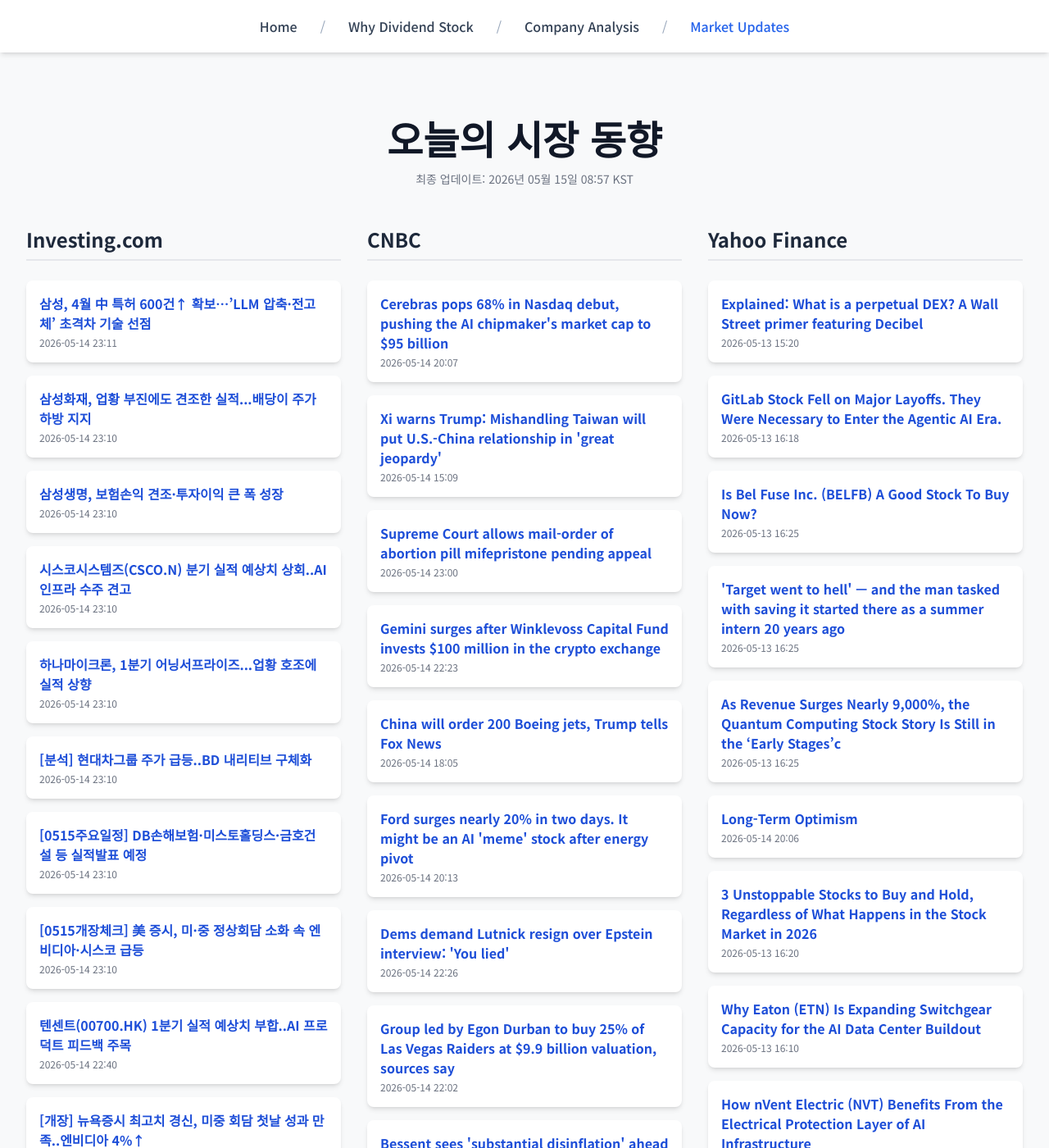
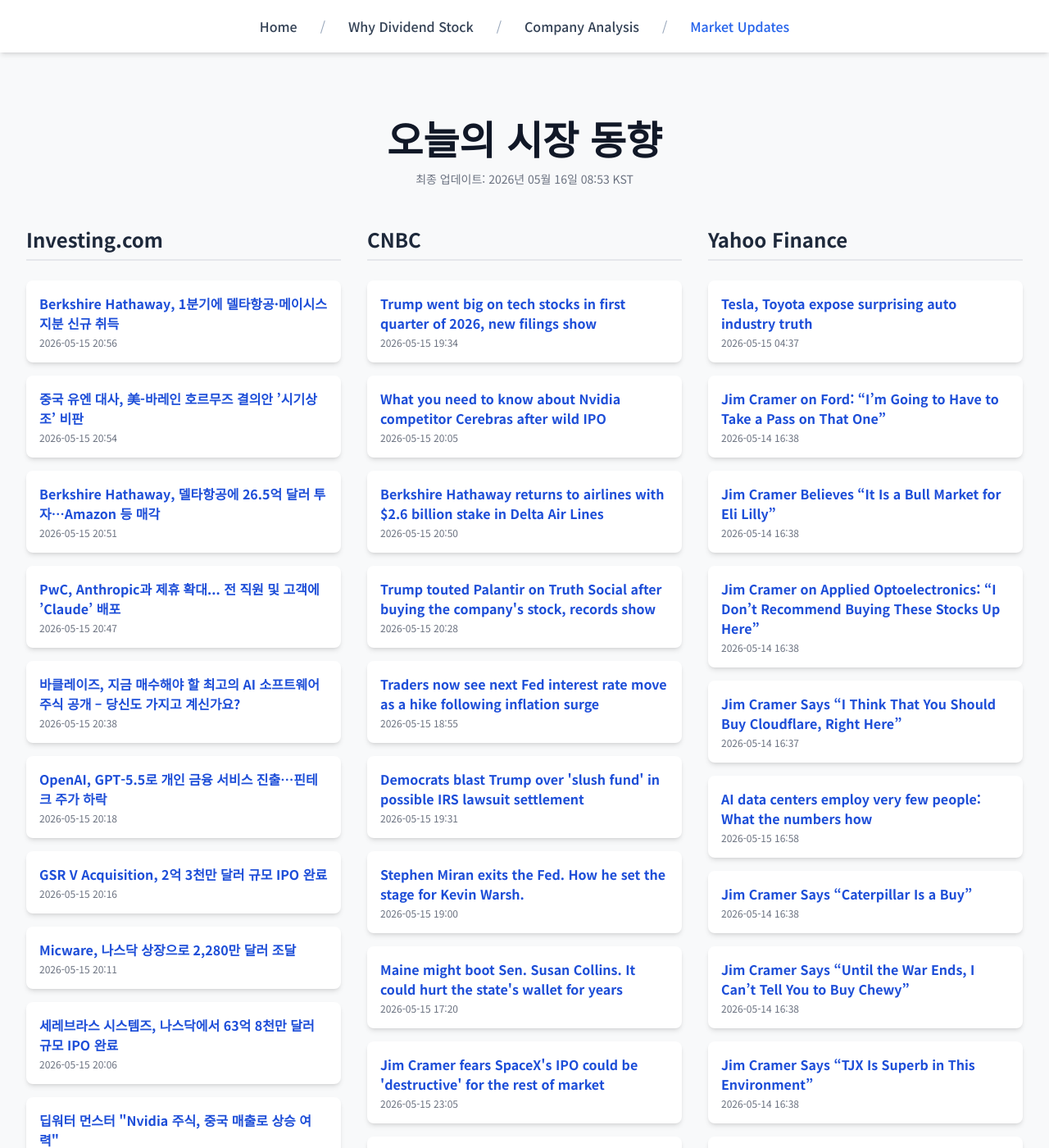
Before and after one commit to Kay-Hwang/my-company-analysis, a Jekyll site: the page built from market-updates.html, in a window 1280 px wide and 1400 px high. Shown: the whole window at 82% size. Built offline with Jekyll 4.4.1, drawn with Linux system fonts in a browser that asks for light colours; nearby versions of some CDN libraries; a script that is not in the unit is left out; some of the changed text lies outside the part shown.

Commit message:
Update daily data

```diff
--- a/_data/latest_data.json
+++ b/_data/latest_data.json
@@ -1,190 +1,190 @@
 {
-  "lastUpdated": "2026년 05월 15일 08:57 KST",
+  "lastUpdated": "2026년 05월 16일 08:53 KST",
   "news": {
     "investing": [
       {
-        "title": "삼성, 4월 中 특허 600건↑ 확보…’LLM 압축·전고체’ 초격차 기술 선점",
-        "link": "https://kr.investing.com/news/stock-market-news/article-1947121",
-        "pubDate": "2026-05-14 23:11:18",
-        "summary": "삼성, 4월 中 특허 600건↑ 확보…’LLM 압축·전고체’ 초격차 기술 선점"
+        "title": "Berkshire Hathaway, 1분기에 델타항공·메이시스 지분 신규 취득",
+        "link": "https://kr.investing.com/news/stock-market-news/article-1948848",
+        "pubDate": "2026-05-15 20:56:32",
+        "summary": "Berkshire Hathaway, 1분기에 델타항공·메이시스 지분 신규 취득"
       },
       {
-        "title": "삼성화재, 업황 부진에도 견조한 실적...배당이 주가 하방 지지",
-        "link": "https://kr.investing.com/news/stock-market-news/article-1947118",
-        "pubDate": "2026-05-14 23:10:27",
-        "summary": "삼성화재, 업황 부진에도 견조한 실적...배당이 주가 하방 지지"
+        "title": "중국 유엔 대사, 美-바레인 호르무즈 결의안 ’시기상조’ 비판",
+        "link": "https://kr.investing.com/news/stock-market-news/article-93CH-1948843",
+        "pubDate": "2026-05-15 20:54:11",
+        "summary": "중국 유엔 대사, 美-바레인 호르무즈 결의안 ’시기상조’ 비판"
       },
       {
-        "title": "삼성생명, 보험손익 견조·투자이익 큰 폭 성장",
-        "link": "https://kr.investing.com/news/stock-market-news/article-1947117",
-        "pubDate": "2026-05-14 23:10:26",
-        "summary": "삼성생명, 보험손익 견조·투자이익 큰 폭 성장"
+        "title": "Berkshire Hathaway, 델타항공에 26.5억 달러 투자…Amazon 등 매각",
+        "link": "https://kr.investing.com/news/stock-market-news/article-93CH-1948838",
+        "pubDate": "2026-05-15 20:51:52",
+        "summary": "Berkshire Hathaway, 델타항공에 26.5억 달러 투자…Amazon 등 매각"
       },
       {
-        "title": "시스코시스템즈(CSCO.N) 분기 실적 예상치 상회..AI 인프라 수주 견고",
-        "link": "https://kr.investing.com/news/stock-market-news/article-1947116",
-        "pubDate": "2026-05-14 23:10:26",
-        "summary": "시스코시스템즈(CSCO.N) 분기 실적 예상치 상회..AI 인프라 수주 견고"
+        "title": "PwC, Anthropic과 제휴 확대... 전 직원 및 고객에 ’Claude’ 배포",
+        "link": "https://kr.investing.com/news/stock-market-news/article-93CH-1948833",
+        "pubDate": "2026-05-15 20:47:01",
+        "summary": "PwC, Anthropic과 제휴 확대... 전 직원 및 고객에 ’Claude’ 배포"
       },
       {
-        "title": "하나마이크론, 1분기 어닝서프라이즈...업황 호조에 실적 상향",
-        "link": "https://kr.investing.com/news/stock-market-news/article-1947115",
-        "pubDate": "2026-05-14 23:10:26",
-        "summary": "하나마이크론, 1분기 어닝서프라이즈...업황 호조에 실적 상향"
+        "title": "바클레이즈, 지금 매수해야 할 최고의 AI 소프트웨어 주식 공개 – 당신도 가지고 계신가요?",
+        "link": "https://kr.investing.com/news/stock-market-news/article-93CH-1948821",
+        "pubDate": "2026-05-15 20:38:11",
+        "summary": "바클레이즈, 지금 매수해야 할 최고의 AI 소프트웨어 주식 공개 – 당신도 가지고 계신가요?"
       },
       {
-        "title": "[분석] 현대차그룹 주가 급등..BD 내리티브 구체화",
-        "link": "https://kr.investing.com/news/stock-market-news/article-1947114",
-        "pubDate": "2026-05-14 23:10:26",
-        "summary": "[분석] 현대차그룹 주가 급등..BD 내리티브 구체화"
+        "title": "OpenAI, GPT-5.5로 개인 금융 서비스 진출…핀테크 주가 하락",
+        "link": "https://kr.investing.com/news/stock-market-news/article-1948781",
+        "pubDate": "2026-05-15 20:18:21",
+        "summary": "OpenAI, GPT-5.5로 개인 금융 서비스 진출…핀테크 주가 하락"
       },
       {
-        "title": "[0515주요일정] DB손해보험·미스토홀딩스·금호건설 등 실적발표 예정",
-        "link": "https://kr.investing.com/news/stock-market-news/article-1947113",
-        "pubDate": "2026-05-14 23:10:11",
-        "summary": "[0515주요일정] DB손해보험·미스토홀딩스·금호건설 등 실적발표 예정"
+        "title": "GSR V Acquisition, 2억 3천만 달러 규모 IPO 완료",
+        "link": "https://kr.investing.com/news/stock-market-news/article-432SI-1948773",
+        "pubDate": "2026-05-15 20:16:16",
+        "summary": "GSR V Acquisition, 2억 3천만 달러 규모 IPO 완료"
       },
       {
-        "title": "[0515개장체크] 美 증시, 미·중 정상회담 소화 속 엔비디아·시스코 급등",
-        "link": "https://kr.investing.com/news/stock-market-news/article-1947112",
-        "pubDate": "2026-05-14 23:10:10",
-        "summary": "[0515개장체크] 美 증시, 미·중 정상회담 소화 속 엔비디아·시스코 급등"
+        "title": "Micware, 나스닥 상장으로 2,280만 달러 조달",
+        "link": "https://kr.investing.com/news/stock-market-news/article-432SI-1948757",
+        "pubDate": "2026-05-15 20:11:04",
+        "summary": "Micware, 나스닥 상장으로 2,280만 달러 조달"
       },
       {
-        "title": "텐센트(00700.HK) 1분기 실적 예상치 부합..AI 프로덕트 피드백 주목",
-        "link": "https://kr.investing.com/news/stock-market-news/article-1947095",
-        "pubDate": "2026-05-14 22:40:24",
-        "summary": "텐센트(00700.HK) 1분기 실적 예상치 부합..AI 프로덕트 피드백 주목"
+        "title": "세레브라스 시스템즈, 나스닥에서 63억 8천만 달러 규모 IPO 완료",
+        "link": "https://kr.investing.com/news/stock-market-news/article-432SI-1948750",
+        "pubDate": "2026-05-15 20:06:26",
+        "summary": "세레브라스 시스템즈, 나스닥에서 63억 8천만 달러 규모 IPO 완료"
       },
       {
-        "title": "[개장] 뉴욕증시 최고치 경신, 미중 회담 첫날 성과 만족..엔비디아  4%↑",
-        "link": "https://kr.investing.com/news/stock-market-news/article-1947075",
-        "pubDate": "2026-05-14 22:10:25",
-        "summary": "[개장] 뉴욕증시 최고치 경신, 미중 회담 첫날 성과 만족..엔비디아  4%↑"
+        "title": "딥워터 먼스터 \"Nvidia 주식, 중국 매출로 상승 여력\"",
+        "link": "https://kr.investing.com/news/stock-market-news/article-93CH-1948744",
+        "pubDate": "2026-05-15 20:06:03",
+        "summary": "딥워터 먼스터 \"Nvidia 주식, 중국 매출로 상승 여력\""
       }
     ],
     "cnbc": [
       {
-        "title": "Cerebras pops 68% in Nasdaq debut, pushing the AI chipmaker's market cap to $95 billion",
-        "link": "https://www.cnbc.com/2026/05/14/cerebras-cbrs-stock-trade-nasdaq-ipo.html",
-        "pubDate": "Thu, 14 May 2026 20:07:17 GMT",
-        "summary": "Cerebras is taking advantage of a bull market for silicon, as the chipmaker becomes one of the most notable pureplay AI IPOs to date."
+        "title": "Trump went big on tech stocks in first quarter of 2026, new filings show",
+        "link": "https://www.cnbc.com/2026/05/15/trump-stock-trade-tech-oge.html",
+        "pubDate": "Fri, 15 May 2026 19:34:05 GMT",
+        "summary": "Trump bought shares of Amazon, Meta, Oracle, Broadcom, Motorola and Dell worth millions, new ethics disclosure filings show."
       },
       {
-        "title": "Xi warns Trump: Mishandling Taiwan will put U.S.-China relationship in 'great jeopardy'",
-        "link": "https://www.cnbc.com/2026/05/14/trump-xi-beijing-summit-trade-taiwan-ai-iran-rare-earths-tariffs.html",
-        "pubDate": "Thu, 14 May 2026 15:09:47 GMT",
-        "summary": "President Donald Trump met Chinese President Xi Jinping in Beijing on Thursday morning for the start of a high-stakes summit that runs through Friday."
+        "title": "What you need to know about Nvidia competitor Cerebras after wild IPO",
+        "link": "https://www.cnbc.com/2026/05/15/nvidia-cerebras-stock-price-ipo.html",
+        "pubDate": "Fri, 15 May 2026 20:05:55 GMT",
+        "summary": "Nvidia competitor Cerebras made a stunning debut on Wall Street Thursday, signaling unstoppable demand for AI chips. Here's how its chips compete with Nvidia's."
       },
       {
-        "title": "Supreme Court allows mail-order of abortion pill mifepristone pending appeal",
-        "link": "https://www.cnbc.com/2026/05/14/supreme-court-abortion-mifepristone-mail-order-appeal.html",
-        "pubDate": "Thu, 14 May 2026 23:00:05 GMT",
-        "summary": "Two drugmakers, Danco Laboratories and GenBioPro, had asked the Supreme Court to lift an appeals court ban on mifepristone being distributed via mail."
+        "title": "Berkshire Hathaway returns to airlines with $2.6 billion stake in Delta Air Lines",
+        "link": "https://www.cnbc.com/2026/05/15/berkshire-hathaway-returns-to-airlines-with-2point6-billion-stake-in-delta-air-lines.html",
+        "pubDate": "Fri, 15 May 2026 20:50:03 GMT",
+        "summary": "The Omaha-based company built a position worth more than $2.6 billion, making Delta Berkshire's 14th-largest holding at the end of March."
       },
       {
-        "title": "Gemini surges after Winklevoss Capital Fund invests $100 million in the crypto exchange",
-        "link": "https://www.cnbc.com/2026/05/14/gemini-surges-after-winklevoss-capital-invests-100-million-in-the-crypto-exchange.html",
-        "pubDate": "Thu, 14 May 2026 22:23:40 GMT",
-        "summary": "The company also topped revenue expectations for the quarter and posted a narrower-than-expected loss than analysts anticipated, according to FactSet."
+        "title": "Trump touted Palantir on Truth Social after buying the company's stock, records show",
+        "link": "https://www.cnbc.com/2026/05/15/trump-palantir-stock-truth-social.html",
+        "pubDate": "Fri, 15 May 2026 20:28:29 GMT",
+        "summary": "During the first three months of the year, Trump purchased between $630,000 and $247,008 worth of Palantir stock and sold at least $1.1 million."
       },
       {
-        "title": "China will order 200 Boeing jets, Trump tells Fox News",
-        "link": "https://www.cnbc.com/2026/05/14/china-boeing-order-airplanes-737-max-trump-says.html",
-        "pubDate": "Thu, 14 May 2026 18:05:25 GMT",
-        "summary": "President Donald Trump told Fox News that China has agreed to buy 200 Boeing jets, according to a clip that aired Thursday."
+        "title": "Traders now see next Fed interest rate move as a hike following inflation surge",
+        "link": "https://www.cnbc.com/2026/05/15/traders-now-see-next-fed-interest-rate-move-as-a-hike-following-inflation-surge.html",
+        "pubDate": "Fri, 15 May 2026 18:55:25 GMT",
+        "summary": "The fed funds futures market is pricing in an increase as soon as December."
       },
       {
-        "title": "Ford surges nearly 20% in two days. It might be an AI 'meme' stock after energy pivot",
-        "link": "https://www.cnbc.com/2026/05/14/ford-surges-20percent-in-two-days-it-might-be-an-ai-meme-stock-after-energy-pivot.html",
-        "pubDate": "Thu, 14 May 2026 20:13:50 GMT",
-        "summary": "Ford Motor shares have been on a tear the past couple days, rising on buzz over its ties to the energy storage market."
+        "title": "Democrats blast Trump over 'slush fund' in possible IRS lawsuit settlement",
+        "link": "https://www.cnbc.com/2026/05/15/trump-irs-taxes-democrats.html",
+        "pubDate": "Fri, 15 May 2026 19:31:34 GMT",
+        "summary": "ABC News reported President Donald Trump could settle a lawsuit against the IRS in exchange for a $1.7 billion fund to compensate his allies."
       },
       {
-        "title": "Dems demand Lutnick resign over Epstein interview: 'You lied'",
-        "link": "https://www.cnbc.com/2026/05/14/howard-lutnick-jeffrey-epstein-commerce-trump.html",
-        "pubDate": "Thu, 14 May 2026 22:26:25 GMT",
-        "summary": "The White House said in February that President Donald Trump, who has also faced scrutiny over his ties to Epstein, continues to stand behind Lutnick."
+        "title": "Stephen Miran exits the Fed. How he set the stage for Kevin Warsh.",
+        "link": "https://www.cnbc.com/2026/05/15/stephen-miran-exits-the-fed-how-he-set-the-stage-for-kevin-warsh.html",
+        "pubDate": "Fri, 15 May 2026 19:00:19 GMT",
+        "summary": "The outgoing Fed governor shares big ideas with the incoming chair."
       },
       {
-        "title": "Group led by Egon Durban to buy 25% of Las Vegas Raiders at $9.9 billion valuation, sources say",
-        "link": "https://www.cnbc.com/2026/05/14/group-led-by-egon-durban-to-buy-25percent-of-las-vegas-raiders-at-9point9-billion-valuation-sources.html",
-        "pubDate": "Thu, 14 May 2026 22:02:48 GMT",
-        "summary": "First Football is selling its 25% stake in the team to a group led by Egon Durban at a $9.9 billion valuation."
+        "title": "Maine might boot Sen. Susan Collins. It could hurt the state's wallet for years",
+        "link": "https://www.cnbc.com/2026/05/15/maine-graham-platner-susan-collins-senate-congress.html",
+        "pubDate": "Fri, 15 May 2026 17:20:46 GMT",
+        "summary": "Sen. Susan Collins is the lone New England Republican left in Congress and chairs the Senate Appropriations Committee."
       },
       {
-        "title": "Bessent sees 'substantial disinflation' ahead as Warsh takes over the Fed",
-        "link": "https://www.cnbc.com/2026/05/14/bessent-sees-substantial-disinflation-ahead-as-warsh-takes-over-the-fed.html",
-        "pubDate": "Thu, 14 May 2026 16:22:18 GMT",
-        "summary": "Bessent said the energy-fed inflation surge recently is likely to reverse as the U.S. is \"going to keep pumping.\""
+        "title": "Jim Cramer fears SpaceX's IPO could be 'destructive' for the rest of market",
+        "link": "https://www.cnbc.com/2026/05/15/jim-cramer-spacex-ipo-market-bubble.html",
+        "pubDate": "Fri, 15 May 2026 23:05:14 GMT",
+        "summary": "CNBC's Jim Cramer said he is growing concerned about the speculative nature in the IPO market."
       },
       {
-        "title": "Analysis: Trump finally gets his man at the Fed. Will Kevin Warsh disappoint him?",
-        "link": "https://www.cnbc.com/2026/05/13/warsh-trump-congress-senate-analysis.html",
-        "pubDate": "Wed, 13 May 2026 23:22:51 GMT",
-        "summary": "Kevin Warsh received the fewest votes of any Fed chair in history. Will it cripple him?"
+        "title": "Trump says China and Taiwan should 'both cool it'",
+        "link": "https://www.cnbc.com/2026/05/15/trump-china-xi-taiwan.html",
+        "pubDate": "Fri, 15 May 2026 23:52:43 GMT",
+        "summary": "President Donald Trump spoke about Taiwan after a two-day visit to China, where he said he discussed Iran, and trade deals with Chinese President Xi Jingping."
       }
     ],
     "yahoo": [
       {
-        "title": "Explained: What is a perpetual DEX? A Wall Street primer featuring Decibel",
-        "link": "https://finance.yahoo.com/news/explained-perpetual-dex-wall-street-152000841.html",
-        "pubDate": "2026-05-13T15:20:00Z",
-        "summary": "Explained: What is a perpetual DEX? A Wall Street primer featuring Decibel"
+        "title": "Tesla, Toyota expose surprising auto industry truth",
+        "link": "https://finance.yahoo.com/markets/stocks/articles/tesla-toyota-expose-surprising-auto-043700448.html",
+        "pubDate": "2026-05-15T04:37:00Z",
+        "summary": "Tesla, Toyota expose surprising auto industry truth"
       },
       {
-        "title": "GitLab Stock Fell on Major Layoffs. They Were Necessary to Enter the Agentic AI Era.",
-        "link": "https://finance.yahoo.com/markets/stocks/articles/gitlab-stock-fell-major-layoffs-161843060.html",
-        "pubDate": "2026-05-13T16:18:43Z",
-        "summary": "GitLab Stock Fell on Major Layoffs. They Were Necessary to Enter the Agentic AI Era."
+        "title": "Jim Cramer on Ford: “I’m Going to Have to Take a Pass on That One”",
+        "link": "https://finance.yahoo.com/markets/stocks/articles/jim-cramer-ford-m-going-163805537.html",
+        "pubDate": "2026-05-14T16:38:05Z",
+        "summary": "Jim Cramer on Ford: “I’m Going to Have to Take a Pass on That One”"
       },
       {
-        "title": "Is Bel Fuse Inc. (BELFB) A Good Stock To Buy Now?",
-        "link": "https://finance.yahoo.com/news/bel-fuse-inc-belfb-good-162507161.html",
-        "pubDate": "2026-05-13T16:25:07Z",
-        "summary": "Is Bel Fuse Inc. (BELFB) A Good Stock To Buy Now?"
+        "title": "Jim Cramer Believes “It Is a Bull Market for Eli Lilly”",
+        "link": "https://finance.yahoo.com/markets/stocks/articles/jim-cramer-believes-bull-market-163807719.html",
+        "pubDate": "2026-05-14T16:38:07Z",
+        "summary": "Jim Cramer Believes “It Is a Bull Market for Eli Lilly”"
       },
       {
-        "title": "'Target went to hell' — and the man tasked with saving it started there as a summer intern 20 years ago",
-        "link": "https://finance.yahoo.com/news/target-went-hell-man-tasked-162500409.html",
-        "pubDate": "2026-05-13T16:25:00Z",
-        "summary": "'Target went to hell' — and the man tasked with saving it started there as a summer intern 20 years ago"
+        "title": "Jim Cramer on Applied Optoelectronics: “I Don’t Recommend Buying These Stocks Up Here”",
+        "link": "https://finance.yahoo.com/markets/stocks/articles/jim-cramer-applied-optoelectronics-don-163803200.html",
+        "pubDate": "2026-05-14T16:38:03Z",
+        "summary": "Jim Cramer on Applied Optoelectronics: “I Don’t Recommend Buying These Stocks Up Here”"
       },
       {
-        "title": "As Revenue Surges Nearly 9,000%, the Quantum Computing Stock Story Is Still in the ‘Early Stages’c",
-        "link": "https://finance.yahoo.com/markets/stocks/articles/revenue-surges-nearly-9-000-162534946.html",
-        "pubDate": "2026-05-13T16:25:34Z",
-        "summary": "As Revenue Surges Nearly 9,000%, the Quantum Computing Stock Story Is Still in the ‘Early Stages’c"
+        "title": "Jim Cramer Says “I Think That You Should Buy Cloudflare, Right Here”",
+        "link": "https://finance.yahoo.com/markets/stocks/articles/jim-cramer-says-think-buy-163756892.html",
+        "pubDate": "2026-05-14T16:37:56Z",
+        "summary": "Jim Cramer Says “I Think That You Should Buy Cloudflare, Right Here”"
       },
       {
-        "title": "Long-Term Optimism",
-        "link": "https://finance.yahoo.com/research/reports/ARGUS_47037_PortfolioIdeas_1778789190000?yptr=yahoo&ncid=yahooproperties_plusresear_nm5q6ze1cei",
-        "pubDate": "2026-05-14T20:06:30Z",
-        "summary": "Long-Term Optimism"
+        "title": "AI data centers employ very few people: What the numbers how",
+        "link": "https://finance.yahoo.com/sectors/technology/articles/ai-data-centers-employ-very-165832949.html",
+        "pubDate": "2026-05-15T16:58:32Z",
+        "summary": "AI data centers employ very few people: What the numbers how"
       },
       {
-        "title": "3 Unstoppable Stocks to Buy and Hold, Regardless of What Happens in the Stock Market in 2026",
-        "link": "https://finance.yahoo.com/news/3-unstoppable-stocks-buy-hold-162000084.html",
-        "pubDate": "2026-05-13T16:20:00Z",
-        "summary": "3 Unstoppable Stocks to Buy and Hold, Regardless of What Happens in the Stock Market in 2026"
+        "title": "Jim Cramer Says “Caterpillar Is a Buy”",
+        "link": "https://finance.yahoo.com/markets/stocks/articles/jim-cramer-says-caterpillar-buy-163808032.html",
+        "pubDate": "2026-05-14T16:38:08Z",
+        "summary": "Jim Cramer Says “Caterpillar Is a Buy”"
       },
       {
-        "title": "Why Eaton (ETN) Is Expanding Switchgear Capacity for the AI Data Center Buildout",
-        "link": "https://finance.yahoo.com/news/why-eaton-etn-expanding-switchgear-161011305.html",
-        "pubDate": "2026-05-13T16:10:11Z",
-        "summary": "Why Eaton (ETN) Is Expanding Switchgear Capacity for the AI Data Center Buildout"
+        "title": "Jim Cramer Says “Until the War Ends, I Can’t Tell You to Buy Chewy”",
+        "link": "https://finance.yahoo.com/markets/stocks/articles/jim-cramer-says-until-war-163802185.html",
+        "pubDate": "2026-05-14T16:38:02Z",
+        "summary": "Jim Cramer Says “Until the War Ends, I Can’t Tell You to Buy Chewy”"
       },
       {
-        "title": "How nVent Electric (NVT) Benefits From the Electrical Protection Layer of AI Infrastructure",
-        "link": "https://finance.yahoo.com/news/nvent-electric-nvt-benefits-electrical-161010699.html",
-        "pubDate": "2026-05-13T16:10:10Z",
-        "summary": "How nVent Electric (NVT) Benefits From the Electrical Protection Layer of AI Infrastructure"
+        "title": "Jim Cramer Says “TJX Is Superb in This Environment”",
+        "link": "https://finance.yahoo.com/markets/stocks/articles/jim-cramer-says-tjx-superb-163810434.html",
+        "pubDate": "2026-05-14T16:38:10Z",
+        "summary": "Jim Cramer Says “TJX Is Superb in This Environment”"
       },
       {
-        "title": "FedEx board approves spinoff of LTL unit",
-        "link": "https://finance.yahoo.com/news/fedex-board-approves-spinoff-ltl-160934981.html",
-        "pubDate": "2026-05-13T16:09:34Z",
-        "summary": "FedEx board approves spinoff of LTL unit"
+        "title": "Jim Cramer on Cisco: “Regretfully Sold, and I Wish I Hadn’t”",
+        "link": "https://finance.yahoo.com/markets/stocks/articles/jim-cramer-cisco-regretfully-sold-163752940.html",
+        "pubDate": "2026-05-14T16:37:52Z",
+        "summary": "Jim Cramer on Cisco: “Regretfully Sold, and I Wish I Hadn’t”"
       }
     ]
   }
```
